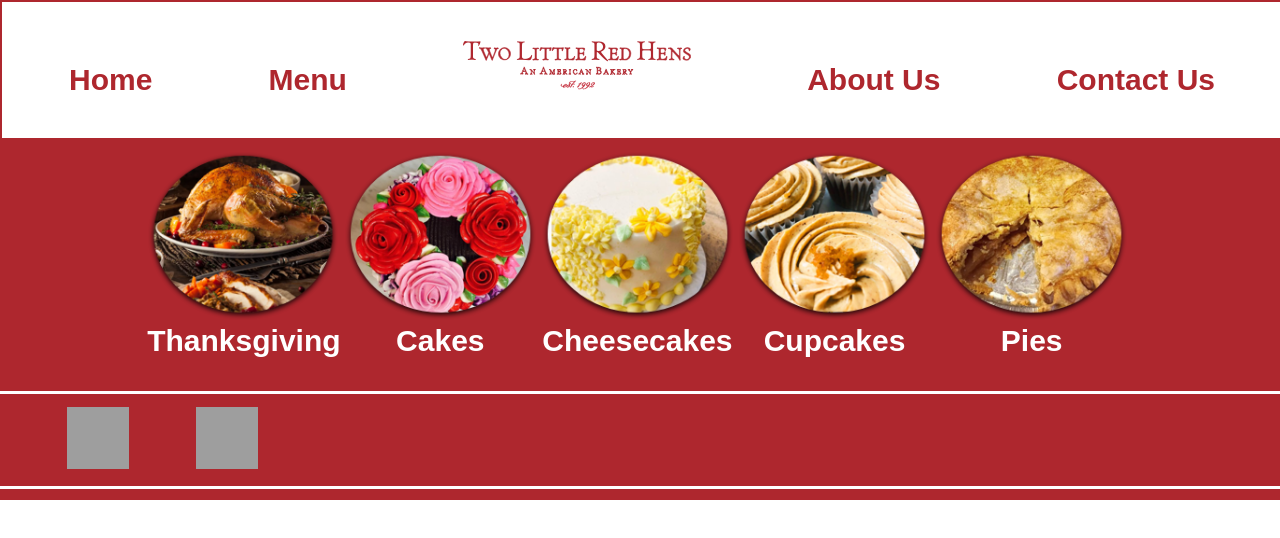
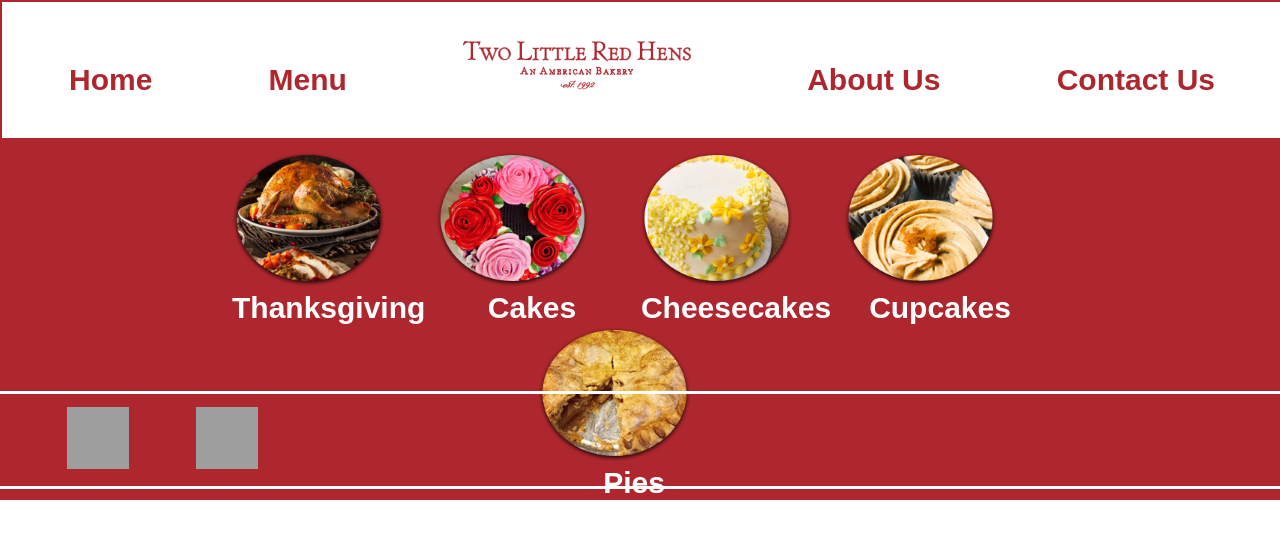
Before and after one commit to PrinceJudah85/Two-Little-Red-Hens, a React (Create React App) app: page /Menu in a window 1280 px wide. Shown: the top 538 px of the page. Built offline with nearby package versions, Linux system fonts and the light colour scheme; grey boxes are pictures that could not be loaded; a web font is replaced by a local one.

Commit message:
burger menu toggle feature works now

```diff
--- a/src/App.css
+++ b/src/App.css
@@ -254,8 +254,9 @@
 .menu-category-div {
   height: 228px;
   background-color: #ae272e;
-  display:grid;
-  grid-template-columns: auto auto auto auto auto;
+  display:flex;
+  flex-wrap:wrap;
+  justify-content:center;
   padding: 0 11.5%;
   padding-top: 12px;
 }
@@ -281,8 +282,8 @@
 }
 
 .menu-category-img {
-  width: 192px;
-  height: 168px;
+  width: 75%;
+  height: 75%;
   object-fit: contain;
 }
 .menu-category-underline {
@@ -535,11 +536,11 @@ padding-left: 75%;
 
   /* ==================================@media============== */
 
-@media screen and (min-width: 415px) {
+@media screen and (min-width: 800px) {
   .small-header, .small-menu, .mobile-ptag, #hidden-menu, #burger-menu { display: none; }
 }
 
-@media screen and (min-width: 0px) and (max-width: 414px) {
+@media screen and (min-width: 0px) and (max-width: 799px) {
   .full-header, .menu-category-div, #bounce { display: none; }  /* show it on small screens */
   .app {
     text-align: center;
@@ -677,8 +678,8 @@ padding-left: 75%;
   }
 
   .hmenu-category-img {
-    height: 96px;
-    width: 105px;
+    height: 6em;
+    width: 6.6em;
   }
 /* ======================== [Burger Menu] ========================= */
   .bm-burger-bars {
@@ -727,7 +728,7 @@ padding-left: 75%;
     width:68%;
   }
 
-  nav {
+  .bm-menu-wrap {
     margin-top:24%;
   }
 
@@ -747,7 +748,6 @@ padding-left: 75%;
     user-select:none;
   }
 
-
   .about {
   display:flex;
   flex-direction: column;
@@ -765,7 +765,6 @@ padding-left: 75%;
   .testimonial-left,.testimonial-right {
     display: none;
   }
-
 
   .about-right{
     margin: 0;
--- a/src/components/BurgerMenu.jsx
+++ b/src/components/BurgerMenu.jsx
@@ -19,14 +19,32 @@ class BurgerMenu extends React.Component {
   }
 
   toggleMenu() {
-    this.setState(state => ({ menuOpen: !state.menuOpen }))
+    this.setState(prevState => ({
+      menuOpen: !prevState.menuOpen
+    }))
   }
+
+  // componentDidMount() {
+  //   this.setState({
+  //     event:
+  //   })
+  // }
+
+  closeAllMenusOnEsc = (e) => {
+    e = e || window.event;
+
+    if (e.key === 'Escape' || e.keyCode === 27) {
+      this.setState({ menuOpen: false });
+    }
+
+    this.closeMenu()
+  };
 
   render() {
     return (
       <div id='burger-menu'>
-        <Menu disableAutoFocus isOpen={this.state.menuOpen}
-          onStateChange={(state) => this.handleStateChange(state)}>
+        <Menu disableAutoFocus isOpen={this.state.menuOpen} customOnKeyDown={this.closeAllMenusOnEsc}
+          onStateChange={(state) => { this.handleStateChange(state) }} onClick={this.closeMenu}>
           <Link id="home" className="menu-item" to="/" onClick={() => this.closeMenu()}>Home</Link>
           <Link id="menu" className="menu-item" to="/Thanksgiving" onClick={() => this.closeMenu()}>Menu</Link>
           <Link id="about-us" className="menu-item" to="/AboutUs" onClick={() => this.closeMenu()}>About Us</Link>
--- a/src/components/Header.jsx
+++ b/src/components/Header.jsx
@@ -29,7 +29,7 @@ function Header() {
           </Link>
         </div>
         <div className='nav-about'>
-          <Link to='/About'>About Us</Link>
+          <Link to='/AboutUs'>About Us</Link>
         </div>
         <div className='nav-contact'>
           <Link to='/ContactUs'>Contact Us</Link>
```
